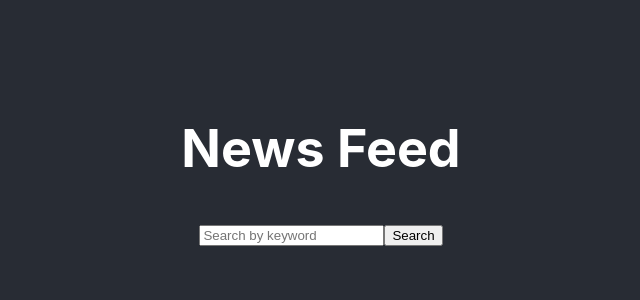
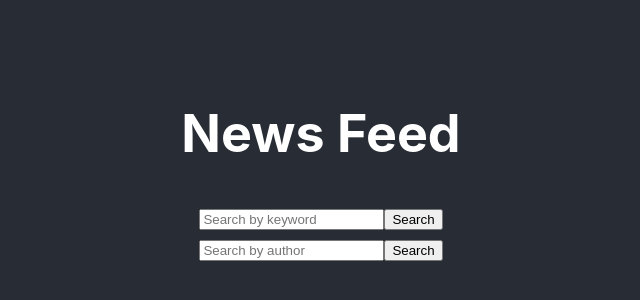
Before and after one commit to Shelby-Jean/news-feed, a React (Create React App) app: page / in a window 1280 px wide. Shown: the part 236-536 px from the top of the page, without its empty margins (319-959 px from the left). Built offline with nearby package versions, Linux system fonts and the light colour scheme.

Commit message:
search by author added

```diff
--- a/src/App.js
+++ b/src/App.js
@@ -7,8 +7,9 @@ class App extends React.Component {
   constructor() {
     super()
       this.state = {
-        stories: [],
-        input: '',
+        // stories: [],
+        keywordInput: '',
+        authorInput: '',
         relatedStories: []
     }
   }
@@ -24,17 +25,30 @@ class App extends React.Component {
 
   onChange = (event) => {
     this.setState({
-      input: event.target.value
+      [event.target.name]: event.target.value
     })
   }
 
-  onSubmit = (event) => {
+  searchKeyword = (event) => {
     event.preventDefault();
-    const searchItem = this.state.input;
+    const searchItem = this.state.keywordInput;
     fetch(`http://hn.algolia.com/api/v1/search?query=${searchItem}&tags=story`)
       .then(response => response.json())
       .then(data => this.setState({
-        relatedStories: data.hits
+        relatedStories: data.hits,
+        keywordInput: ''
+      }))
+      .catch(error => console.log(`Error, ${error}`))
+  }
+
+  searchAuthor = (event) => {
+    event.preventDefault();
+    const searchItem = this.state.authorInput;
+    fetch(`https://hn.algolia.com/api/v1/search?tags=story,author_${searchItem}`)
+      .then(response => response.json())
+      .then(data => this.setState({
+        relatedStories: data.hits,
+        authorInput: ''
       }))
       .catch(error => console.log(`Error, ${error}`))
   }
@@ -45,13 +59,31 @@ class App extends React.Component {
       <div className="App">
         <header className="App-header">
           <h1>News Feed</h1>
-          <form onSubmit={this.onSubmit}>
-            <input value={this.state.input} onChange={this.onChange} placeholder="Search by keyword"/>
-            {/* <input value={this.state.input} onChange={this.onChange} placeholder="Search by author"/>
-            <input value={this.state.input} onChange={this.onChange} placeholder="Search by keyword"/> */}
-            <button type="submit">Search</button>
-          </form>
+
+          <div>
+            <form onSubmit={this.searchKeyword}>
+              <input
+                name="keywordInput"
+                value={this.state.keywordInput}
+                onChange={this.onChange}
+                placeholder="Search by keyword"
+              />
+              <button type="submit">Search</button>
+            </form>
+
+            <form onSubmit={this.searchAuthor}>
+              <input
+                name="authorInput"
+                value={this.state.authorInput}
+                onChange={this.onChange}
+                placeholder="Search by author"
+              />
+              <button type="submit">Search</button>
+            </form>
+          </div>
+
           <Stories relatedStories={this.state.relatedStories} />
+
         </header>
       </div>
     )
```
